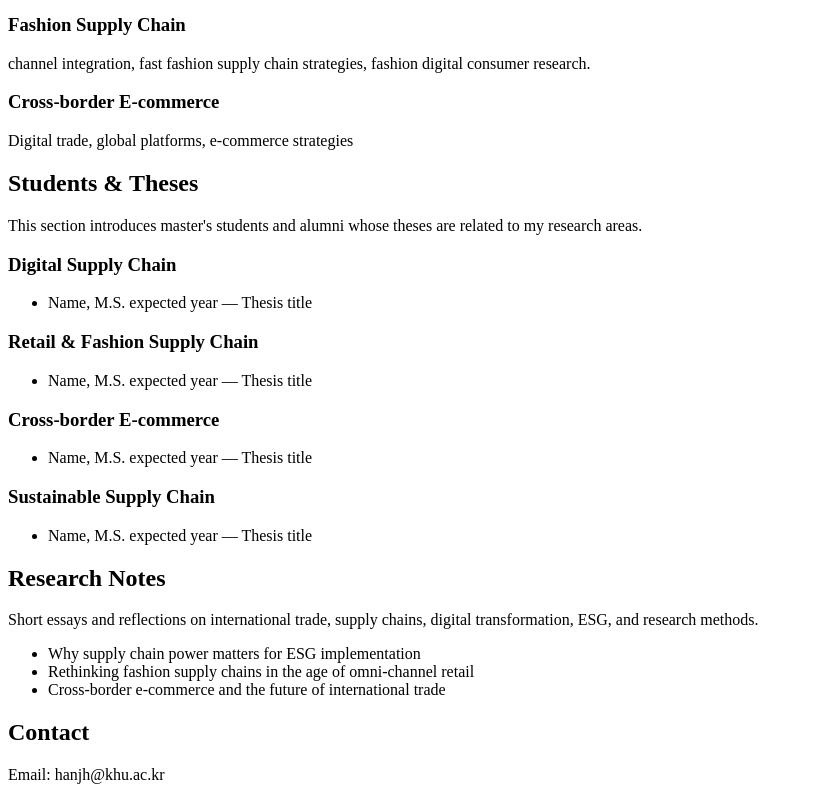
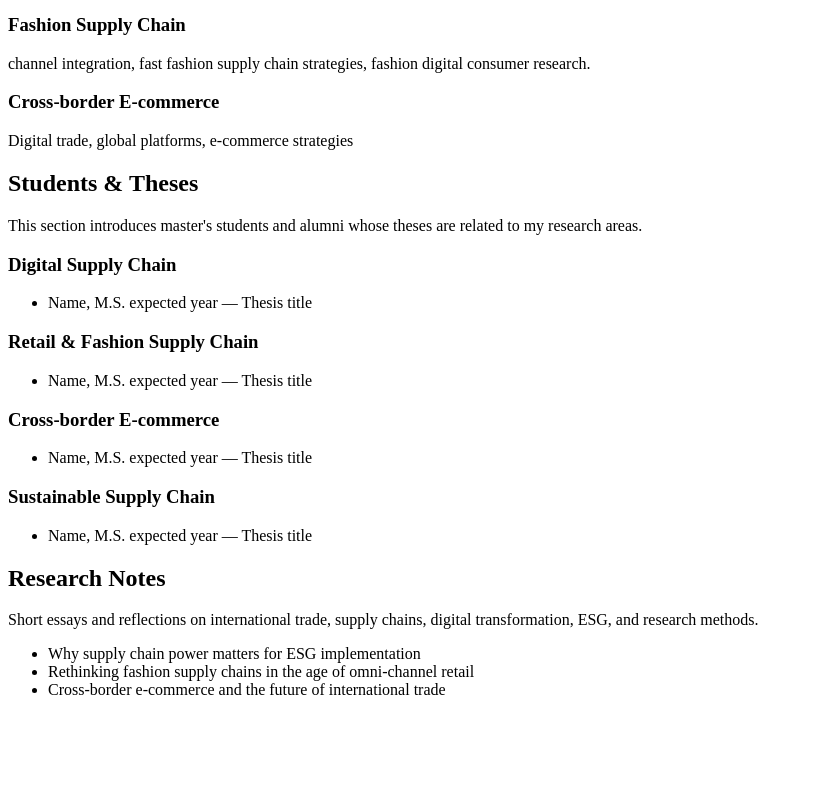
Before and after one commit to prof-hanjh/prof-hanjh.github.io, a plain HTML site: page index.html in a window 1280 px wide. Shown: the part 547-1347 px from the top of the page, without its empty margins (0-813 px from the left). After the commit the page ends 1262 px from the top, so only its background shows below. Drawn offline with Linux system fonts and the light colour scheme.

Commit message:
Update index.html

```diff
--- a/index.html
+++ b/index.html
@@ -93,10 +93,5 @@
     <li>Cross-border e-commerce and the future of international trade</li>
   </ul>
 
-  <h2>Contact</h2>
-  <p>
-    Email: hanjh@khu.ac.kr
-  </p>
-
 </body>
 </html>
```
